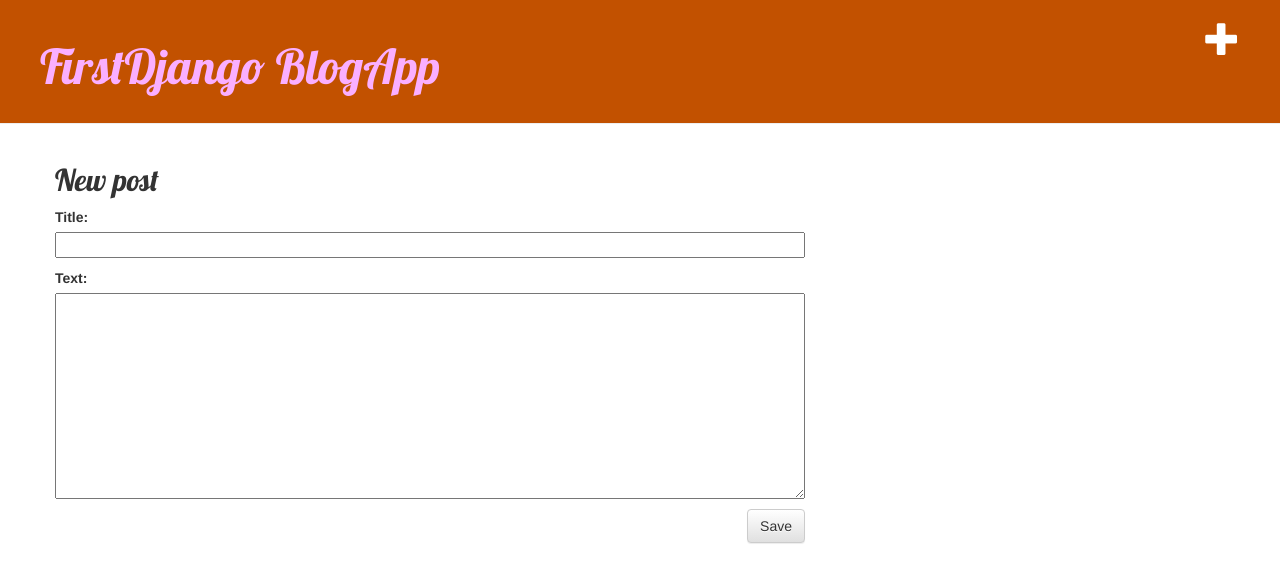
After one commit to nicoloneuen/my-first-blog, a Django app: page /post/new/ in a window 1280 px wide. The commit adds this page. Shown: the top 583 px of the page. Run offline with Django 3.2, Linux system fonts and the light colour scheme; some libraries are stand-ins or nearby versions.

Commit message:
se agregaron vistas para crear o editar un post, tambien se creo la forma.

```diff
--- /dev/null
+++ b/blogapp/forms.py
@@ -0,0 +1,8 @@
+from django import forms
+from .models import Post
+
+class PostForm(forms.ModelForm):
+
+    class Meta:
+        model = Post
+        fields = ('title', 'text',)
--- a/blogapp/templates/blogapp/base.html
+++ b/blogapp/templates/blogapp/base.html
@@ -10,8 +10,12 @@
     </head>
 
     <body>
+
     <div class="page-header">
-        <h1><a href="/">Django Girls Blog</a></h1>
+        <a href="{% url 'post_new' %}" class="top-menu"><span class="glyphicon glyphicon-plus"></span></a>
+
+        <h1><a href="/">FirstDjango BlogApp</a></h1>
+
     </div>
     <div class="content container">
         <div class="row">
@@ -22,6 +26,7 @@
             </div>
         </div>
     </div>
-</body>
+
+    </body>
 
 </html>
--- a/blogapp/templates/blogapp/post_detail.html
+++ b/blogapp/templates/blogapp/post_detail.html
@@ -7,6 +7,7 @@
                 {{ post.published_date }}
             </div>
         {% endif %}
+        <a class="btn btn-default" href="{% url 'post_edit' pk=post.pk %}"><span class="glyphicon glyphicon-pencil"></span></a>
         <h2>{{ post.title }}</h2>
         <p>{{ post.text|linebreaksbr }}</p>
     </div>
--- /dev/null
+++ b/blogapp/templates/blogapp/post_edit.html
@@ -0,0 +1,9 @@
+{% extends 'blogapp/base.html' %}
+
+{% block content %}
+    <h2>New post</h2>
+    <form method="POST" class="post-form">{% csrf_token %}
+        {{ form.as_p }}
+        <button type="submit" class="save btn btn-default">Save</button>
+    </form>
+{% endblock %}
--- a/blogapp/urls.py
+++ b/blogapp/urls.py
@@ -5,4 +5,6 @@ urlpatterns = [
 #asignamos una view (post_list) al url root, y luego le asignamos un nombre leible
     path('', views.post_list, name='post_list'),
     path('post/<int:pk>/', views.post_detail, name='post_detail'), #es el link que quiero en el html
+    path('post/new/', views.post_new, name='post_new'),
+    path('post/<int:pk>/edit/', views.post_edit, name='post_edit'),
 ]
--- a/blogapp/views.py
+++ b/blogapp/views.py
@@ -1,7 +1,8 @@
 from django.shortcuts import render
 from django.utils import timezone
-from django.shortcuts import render, get_object_or_404
+from django.shortcuts import render, get_object_or_404, redirect
 from .models import Post
+from .forms import PostForm
 # Create your views here.
 #creamos una funcion post:list() que toma el request y devuelve return los valores llamando a la funcion render que pone todo junto en nuestro template el.html
 """ ESTA ES LA FUNCION ORIGINAL
@@ -22,3 +23,30 @@ def post_detail(request, pk):
     post = get_object_or_404(Post, pk=pk)
     Post.objects.get(pk=pk)
     return render(request, 'blogapp/post_detail.html', {'post': post})
+
+def post_new(request):
+    if request.method == "POST":
+        form = PostForm(request.POST)
+        if form.is_valid():
+            post = form.save(commit=False)
+            post.author = request.user
+            post.published_date = timezone.now()
+            post.save()
+            return redirect('post_list')
+    else:
+        form = PostForm()
+    return render(request, 'blogapp/post_edit.html', {'form': form})
+
+def post_edit(request, pk):
+    post = get_object_or_404(Post, pk=pk)
+    if request.method == "POST":
+        form = PostForm(request.POST, instance=post)
+        if form.is_valid():
+            post = form.save(commit=False)
+            post.author = request.user
+            post.published_date = timezone.now()
+            post.save()
+            return redirect('post_detail', pk=post.pk)
+    else:
+        form = PostForm(instance=post)
+    return render(request, 'blogapp/post_edit.html', {'form': form})
```
